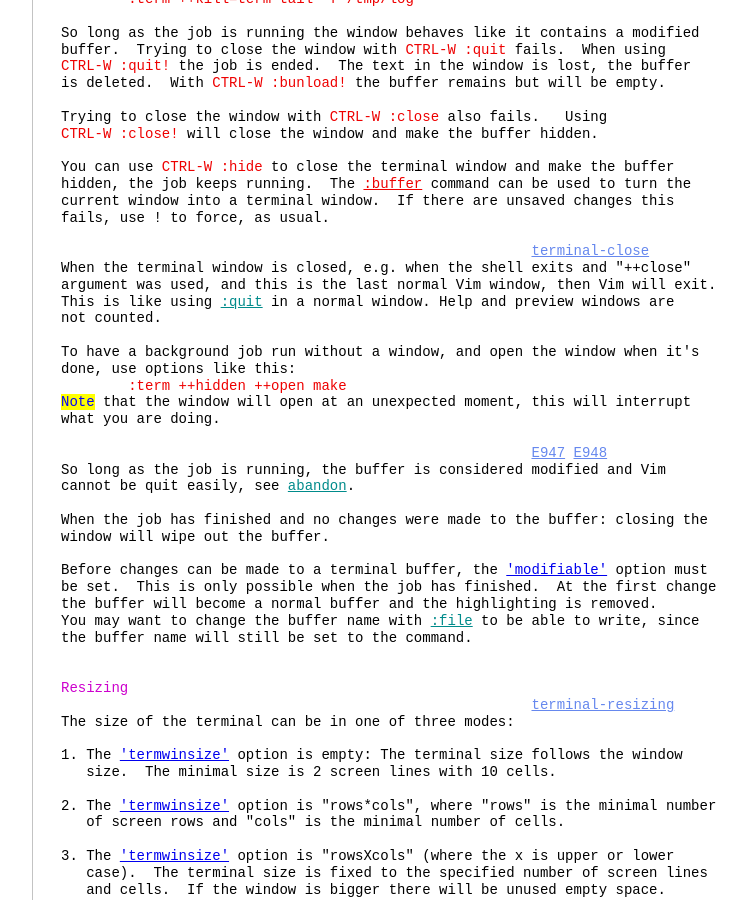
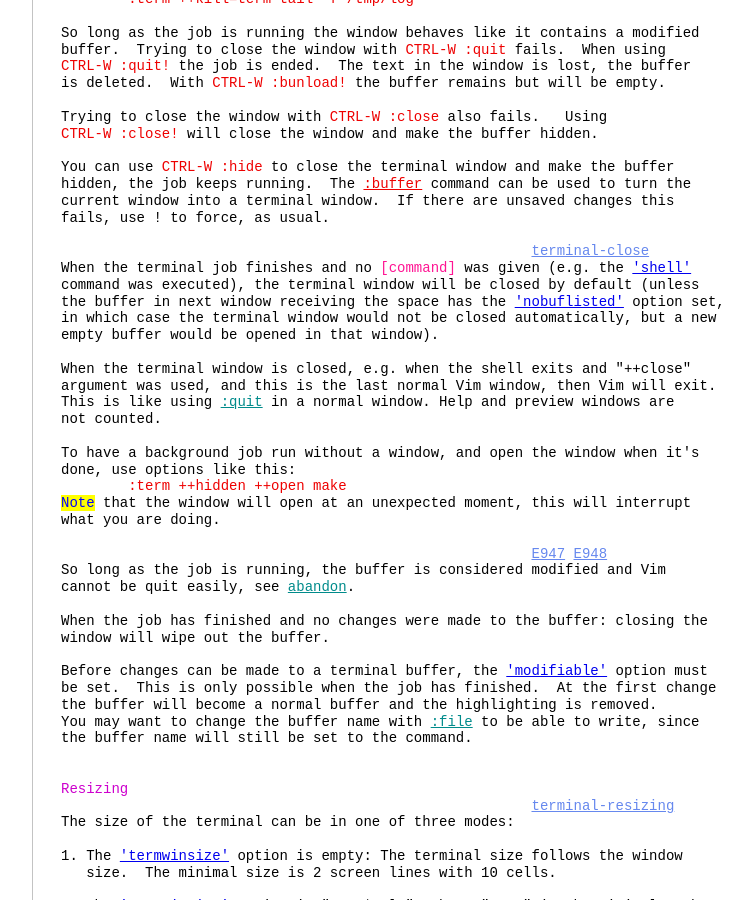
Before and after one commit to vim-jp/vimdoc-en, a Jekyll site: the page built from terminal.html, in a window 1280 px wide and 900 px high, scrolled down 5066 px. Shown: the whole window, without its empty margins (340-1091 px from the left). Built offline with Jekyll 4.4.1, drawn with Linux system fonts in a browser that asks for light colours; nearby versions of some CDN libraries; comment, search, counter and statistics services are not loaded; some of the changed text lies outside the part shown.

Commit message:
Generated by GitHub workflow 8326582231
https://github.com/vim-jp/vimdoc-en/actions/runs/8326582231

```diff
--- a/terminal.html
+++ b/terminal.html
@@ -3,7 +3,7 @@ layout: vimdoc
 helpname: 'terminal'
 ---
 <div id='vimCodeElement'>
-<a class="Constant" href="terminal.html" name="terminal.txt">terminal.txt</a>&nbsp;&nbsp;For&nbsp;<span class="Identifier">Vim version 9.1.</span>&nbsp;&nbsp;Last change: 2024 Feb 21<br>
+<a class="Constant" href="terminal.html" name="terminal.txt">terminal.txt</a>&nbsp;&nbsp;For&nbsp;<span class="Identifier">Vim version 9.1.</span>&nbsp;&nbsp;Last change: 2024 Mar 17<br>
 <br>
 <br>
 &nbsp;&nbsp;&nbsp;&nbsp;&nbsp;&nbsp;&nbsp;&nbsp;&nbsp;&nbsp;&nbsp;&nbsp;&nbsp;&nbsp;&nbsp;&nbsp;&nbsp;&nbsp;<span class="Identifier">VIM REFERENCE MANUAL&nbsp;&nbsp;&nbsp;&nbsp;by Bram Moolenaar</span><br>
@@ -308,6 +308,12 @@ current window into a terminal window.&nbsp;&nbsp;If there are unsaved changes t
 fails, use ! to force, as usual.<br>
 <br>
 &nbsp;&nbsp;&nbsp;&nbsp;&nbsp;&nbsp;&nbsp;&nbsp;&nbsp;&nbsp;&nbsp;&nbsp;&nbsp;&nbsp;&nbsp;&nbsp;&nbsp;&nbsp;&nbsp;&nbsp;&nbsp;&nbsp;&nbsp;&nbsp;&nbsp;&nbsp;&nbsp;&nbsp;&nbsp;&nbsp;&nbsp;&nbsp;&nbsp;&nbsp;&nbsp;&nbsp;&nbsp;&nbsp;&nbsp;&nbsp;&nbsp;&nbsp;&nbsp;&nbsp;&nbsp;&nbsp;&nbsp;&nbsp;&nbsp;&nbsp;&nbsp;&nbsp;&nbsp;&nbsp;&nbsp;&nbsp;<a class="Constant" href="terminal.html#terminal-close" name="terminal-close">terminal-close</a><br>
+When the terminal job finishes and no&nbsp;<span class="Special">[command]</span>&nbsp;was given (e.g. the&nbsp;<a class="Type" href="options.html#'shell'">'shell'</a><br>
+command was executed), the terminal window will be closed by default (unless<br>
+the buffer in next window receiving the space has the&nbsp;<a class="Type" href="options.html#'nobuflisted'">'nobuflisted'</a>&nbsp;option set,<br>
+in which case the terminal window would not be closed automatically, but a new<br>
+empty buffer would be opened in that window).<br>
+<br>
 When the terminal window is closed, e.g. when the shell exits and &quot;++close&quot;<br>
 argument was used, and this is the last normal Vim window, then Vim will exit.<br>
 This is like using&nbsp;<a class="Identifier" href="editing.html#:quit">:quit</a>&nbsp;in a normal window. Help and preview windows are<br>
```
